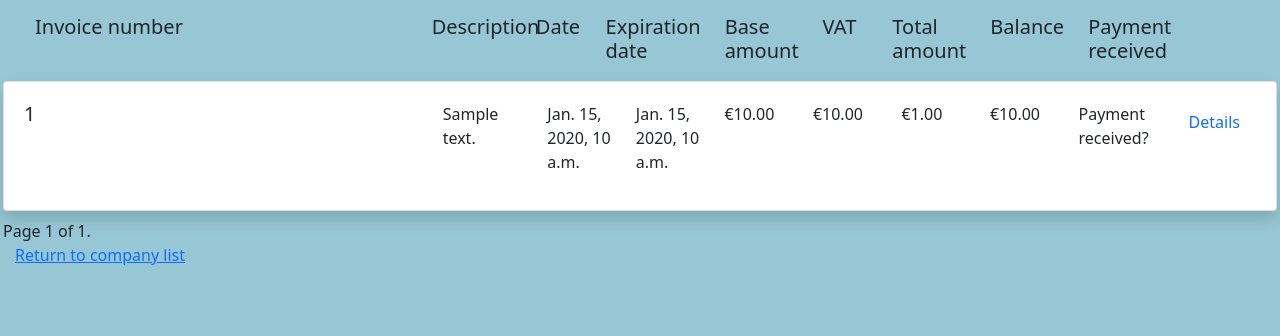
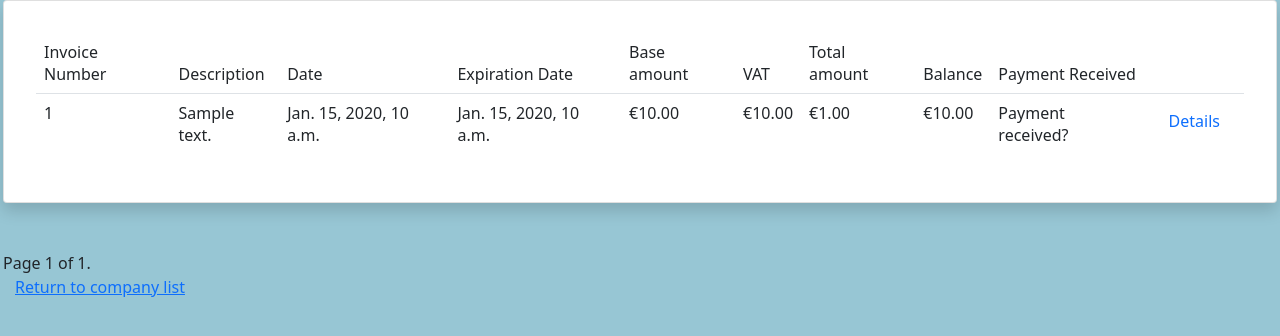
Before and after one commit to awingray/Aareon, a Django app: template templates/InvoiceEngineApp/invoice_list.html in a window 1280 px wide. Shown: the part 80-416 px from the top of the page. Run offline with Django 3.2, Linux system fonts and the light colour scheme; the template is opened without the code that fills it: most values are stand-ins (such as "Sample title", 1, 10 or a date in 2020); some libraries are stand-ins or nearby versions.

Commit message:
more css

```diff
--- a/templates/InvoiceEngineApp/invoice_list.html
+++ b/templates/InvoiceEngineApp/invoice_list.html
@@ -9,84 +9,58 @@
 
 
 {% block content %}
- <div class="row">
-        <div class="col-lg-4">
-            <h5 class="header" style="padding-top: 15px; padding-bottom: 10px; padding-left: 20px">Invoice number</h5>
-        </div>
-        <div class="col-sm-1 text-left">
-            <h5 class="header" style="padding-top: 15px; padding-bottom: 10px">Description</h5>
-        </div>
-        <div class="col text-left">
-            <h5 class="header" style="padding-top: 15px; padding-bottom: 10px">Date</h5>
-        </div>
-        <div class="col text-left">
-            <h5 class="header" style="padding-top: 15px; padding-bottom: 10px">Expiration date</h5>
-        </div>
-        <div class="col text-left">
-            <h5 class="header" style="padding-top: 15px; padding-bottom: 10px">Base amount</h5>
-        </div>
-        <div class="col text-left">
-            <h5 class="header" style="padding-top: 15px; padding-bottom: 10px">VAT</h5>
-        </div>
-        <div class="col text-left">
-            <h5 class="header" style="padding-top: 15px; padding-bottom: 10px">Total amount</h5>
-        </div>
-        <div class="col text-left">
-            <h5 class="header" style="padding-top: 15px; padding-bottom: 10px">Balance</h5>
-        </div>
-        <div class="col text-left">
-            <h5 class="header" style="padding-top: 15px; padding-bottom: 10px">Payment received</h5>
-        </div>
-        {# Empty column header for update & delete links #}
-        <div class="col"></div>
-    </div>
-    {% for invoice in page_obj %}
-    <div class="card shadow p-1 mb-2 bg-body rounded">
+
+
+    <div class="card shadow p-3 mb-5 bg-body rounded">
         <div class="card-body">
             <div class="row">
-                <div class="col-lg-4">
-                    <h5 class="card-title"> {{ invoice.invoice_number }}</h5>
+                <div class="col">
+                    <div class="table-responsive">
+                        <table class="table table-borderless">
+                            <thead>
+                                <tr class="border-bottom">
+                                    <td >Invoice Number</td>
+                                    <td>Description</td>
+                                    <td>Date</td>
+                                    <td>Expiration Date</td>
+                                    <td>Base amount</td>
+                                    <td>VAT</td>
+                                    <td>Total amount</td>
+                                    <td>Balance</td>
+                                    <td>Payment Received</td>
+
+
+                                </tr>
+                            </thead>
+                            <tbody>
+                            {% for object in page_obj %}
+                                <tr>
+                                    <td> {{object.invoice_number}}</td>
+                                    <td> {{object.description}}</td>
+                                    <td>{{object.date}}</td>
+                                    <td>{{object.expiration_date }}</td>
+                                    <td data-align="right">€{{ object.base_amount|floatformat:2 }}</td>
+                                    <td data-align="right">€{{ object.vat_amount|floatformat:2 }}</td>
+                                    <td data-align="right">€{{ object.total_amount|floatformat:2 }}</td>
+                                    <td data-align="right">€{{ object.balance|floatformat:2 }}</td>
+                                    <td>Payment received?</td>
+                                    <td><a class="nav-link" href="{% url 'invoice_details' company_id object.invoice_id %}">Details</a></td>
+
+                                </tr>
+                                {% endfor %}
+
+                            </tbody>
+                        </table>
+                    </div>
                 </div>
-                <div class="col-sm-1 text-left">
-                    <p>{{ invoice.description }}</p>
-                </div>
-                <div class="col text-left">
-                    <p>{{ invoice.date }}</p>
-                </div>
-                <div class="col text-left">
-                    <p>{{ invoice.expiration_date }}</p>
-                </div>
-                <div class="col text-left">
-                    <p>€{{ invoice.base_amount|floatformat:2 }}</p>
-                </div>
-                <div class="col text-left">
-                    <p>€{{ invoice.vat_amount|floatformat:2 }}</p>
-                </div>
-                <div class="col text-left">
-                    <p>€{{ invoice.total_amount|floatformat:2 }}</p>
-                </div>
-                <div class="col text-left">
-                    <p>€{{ invoice.balance|floatformat:2 }}</p>
-                </div>
-                <div class="col text-left">
-                    <p>Payment received?</p>
-                </div>
-                {# Details link #}
-                <div class="col">
-                    <ul class="nav">
-                        <li class="nav-item">
-                            <a class="nav-link"
-                                href="{% url 'invoice_details' company_id invoice.invoice_id %}">Details</a>
-                        </li>
-                    </ul>
-                </div>
+
+
             </div>
+
         </div>
+
     </div>
 
-    {% empty %}
-    <p>No invoices yet</p>
-    {% endfor %}
     <!-- Create the pagination back and next links  -->
     <div class="pagination">
         <span class="step-links">
--- a/templates/InvoiceEngineApp/tenancy_list.html
+++ b/templates/InvoiceEngineApp/tenancy_list.html
@@ -16,7 +16,7 @@
                 <div class="col">
                 <h5 class="card-title"> {{ object.name }}</h5>
 
-                    <nav class="navbar navbar-expand-lg navbar-light bg-light">
+                    <nav class="navbar navbar-expand-lg navbar-light">
                         <div class="container-fluid">
                             <button class="navbar-toggler" type="button" data-bs-toggle="collapse"
                                 data-bs-target="#navbarNavDropdown" aria-controls="navbarNavDropdown"
```
Also changed, not shown: templates/InvoiceEngineApp/contract_type_list.html (+32 -42 lines), templates/InvoiceEngineApp/vat_rate_list.html (+36 -55 lines).
